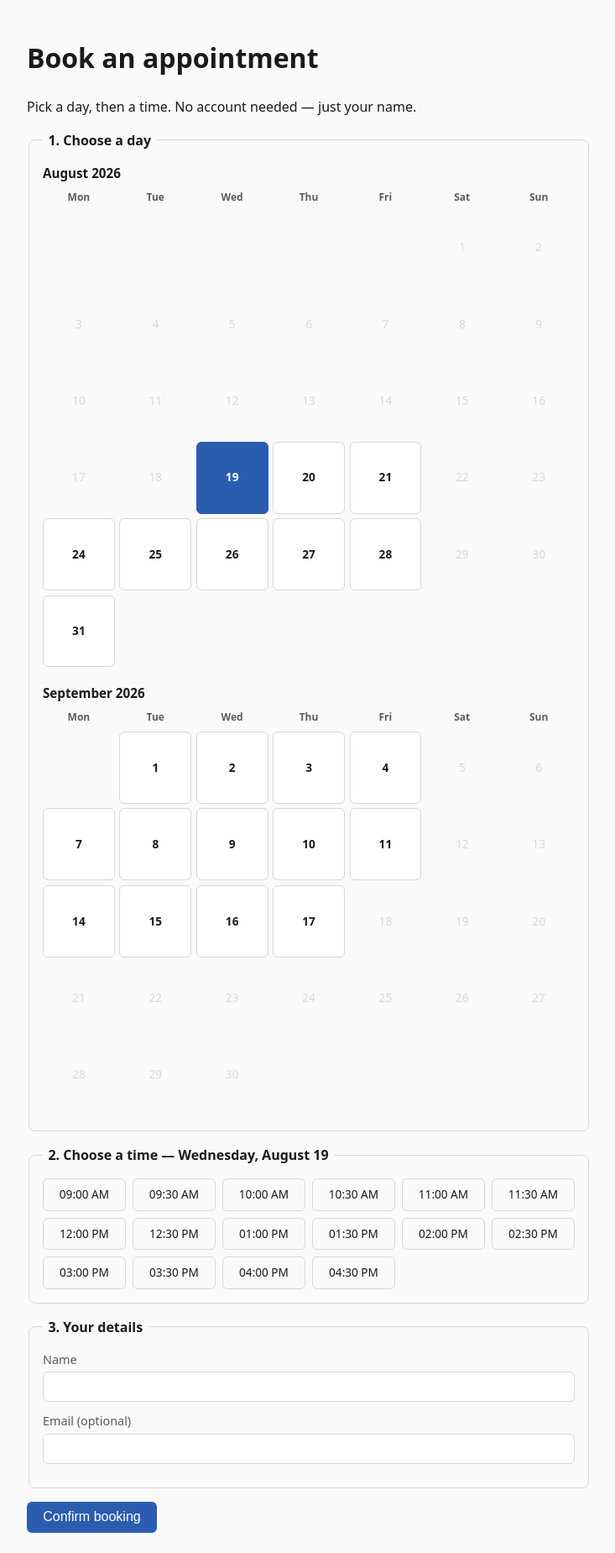
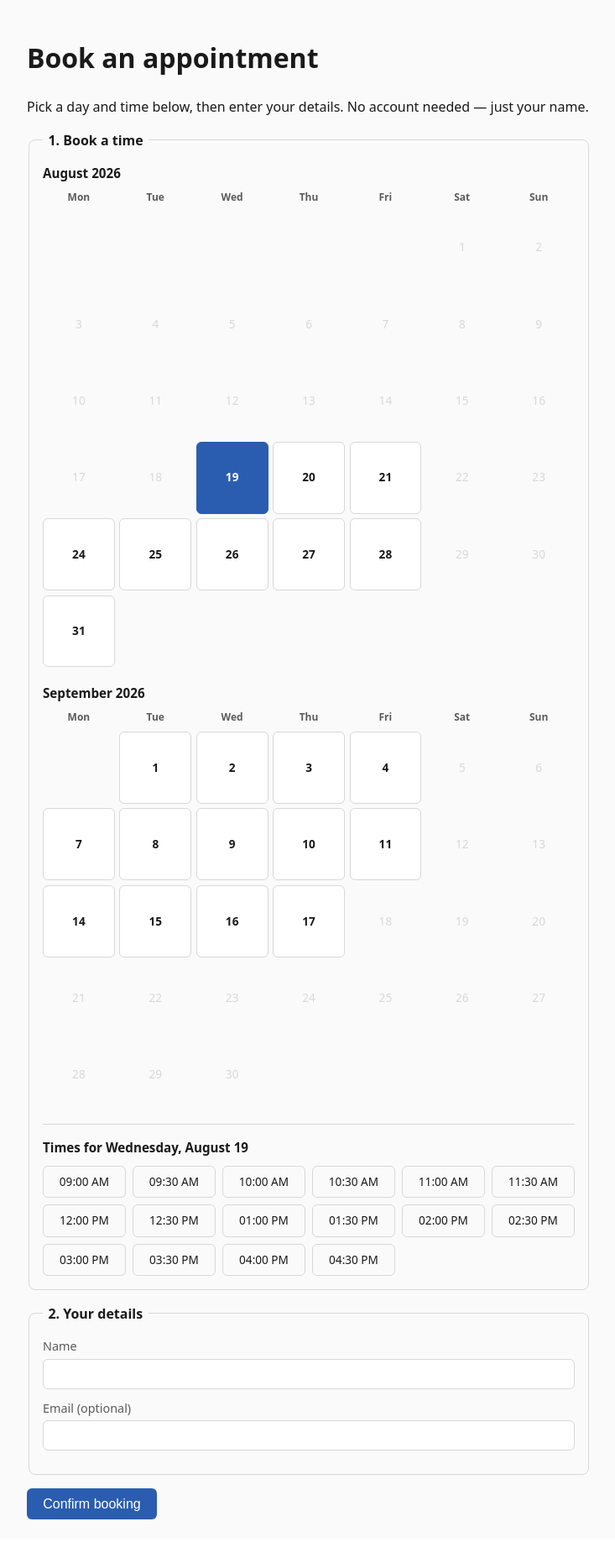
Before and after one commit to Youssefghazy/appointment-booking, a FastAPI app: page / in a window 1280 px wide. Shown: the part 57-1906 px from the top of the page at 84% size, without its empty margins (272-1005 px from the left). After the commit the page ends 1866 px from the top, so only its background shows below. Run offline with FastAPI, Linux system fonts and the light colour scheme; data that the repository does not hold is empty; parts of the project's set-up code (start-up, migrations or seed data) failed here and were passed over.

Commit message:
Merge day+time picker into one section on the booking page
User feedback: the 3-numbered-section layout (choose day / choose time /
your details) felt more complex than it needed to be. Collapsed it to 2:

- "1. Book a time" now contains the calendar AND that day's time slots
  together (picking a day reveals the times right below it, in the same
  card) instead of being two separate fieldsets.
- "2. Your details" is unchanged (name + optional email).

No behavior change -- same routes, same validation, same day/time
selection logic -- purely a template/CSS reorganization. Full test suite
(11 tests) still passes; verified interactively (day switching, a
successful booking, and the validation-error redisplay all keep the
merged 2-section layout).

```diff
--- a/app/static/style.css
+++ b/app/static/style.css
@@ -71,7 +71,19 @@ input[type="text"], input[type="email"], input[type="password"] {
     display: flex;
     flex-direction: column;
     gap: 1.25rem;
-    margin-bottom: 0.5rem;
+    margin-bottom: 1rem;
+}
+
+/* Introduces the time grid right below the calendar, inside the same
+   "1. Book a time" section -- picking a day and picking a time read as
+   one continuous step instead of two separate ones. */
+.selected-day-label {
+    margin: 0 0 0.6rem;
+    padding-top: 1rem;
+    border-top: 1px solid var(--border);
+    font-weight: 600;
+    font-size: 0.95rem;
+    color: var(--fg);
 }
 
 .calendar-month-label {
--- a/app/templates/booking.html
+++ b/app/templates/booking.html
@@ -2,7 +2,7 @@
 {% block title %}Book an appointment{% endblock %}
 {% block content %}
 <h1>Book an appointment</h1>
-<p>Pick a day, then a time. No account needed &mdash; just your name.</p>
+<p>Pick a day and time below, then enter your details. No account needed &mdash; just your name.</p>
 
 {% if error %}
 <p class="error">{{ error }}</p>
@@ -11,8 +11,9 @@
 {% if not has_any_slots %}
 <p>There are no open slots in the next few weeks. Please check back later.</p>
 {% else %}
+<form method="post" action="/book" class="booking-form">
     <fieldset>
-    <legend>1. Choose a day</legend>
+        <legend>1. Book a time</legend>
         <div class="calendar-list">
             {% for month in calendar_months %}
             <div class="calendar-month">
@@ -39,12 +40,9 @@
             </div>
             {% endfor %}
         </div>
-</fieldset>
 
         {% if selected_date %}
-<form method="post" action="/book" class="booking-form">
-    <fieldset>
-        <legend>2. Choose a time &mdash; {{ selected_date.strftime('%A, %B %d') }}</legend>
+        <p class="selected-day-label">Times for {{ selected_date.strftime('%A, %B %d') }}</p>
         {% if not selected_slots %}
         <p>No open times left on this day. Pick another day above.</p>
         {% else %}
@@ -57,11 +55,12 @@
             {% endfor %}
         </div>
         {% endif %}
+        {% endif %}
     </fieldset>
 
-    {% if selected_slots %}
+    {% if selected_date and selected_slots %}
     <fieldset>
-        <legend>3. Your details</legend>
+        <legend>2. Your details</legend>
         <label>
             Name
             <input type="text" name="customer_name" value="{{ form.customer_name or '' }}" required>
@@ -76,5 +75,4 @@
     {% endif %}
 </form>
 {% endif %}
-{% endif %}
 {% endblock %}
```
Lines whose indentation alone changed are shown as unchanged.
